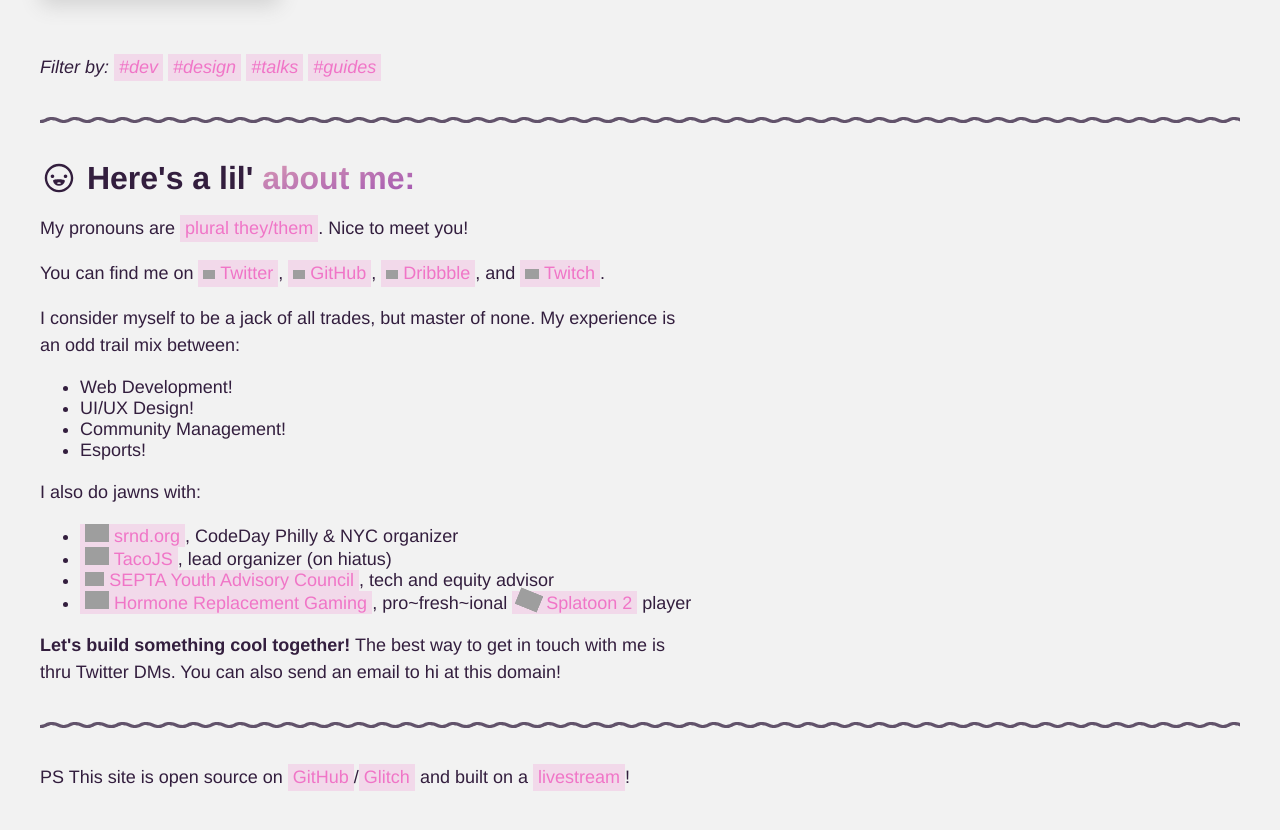
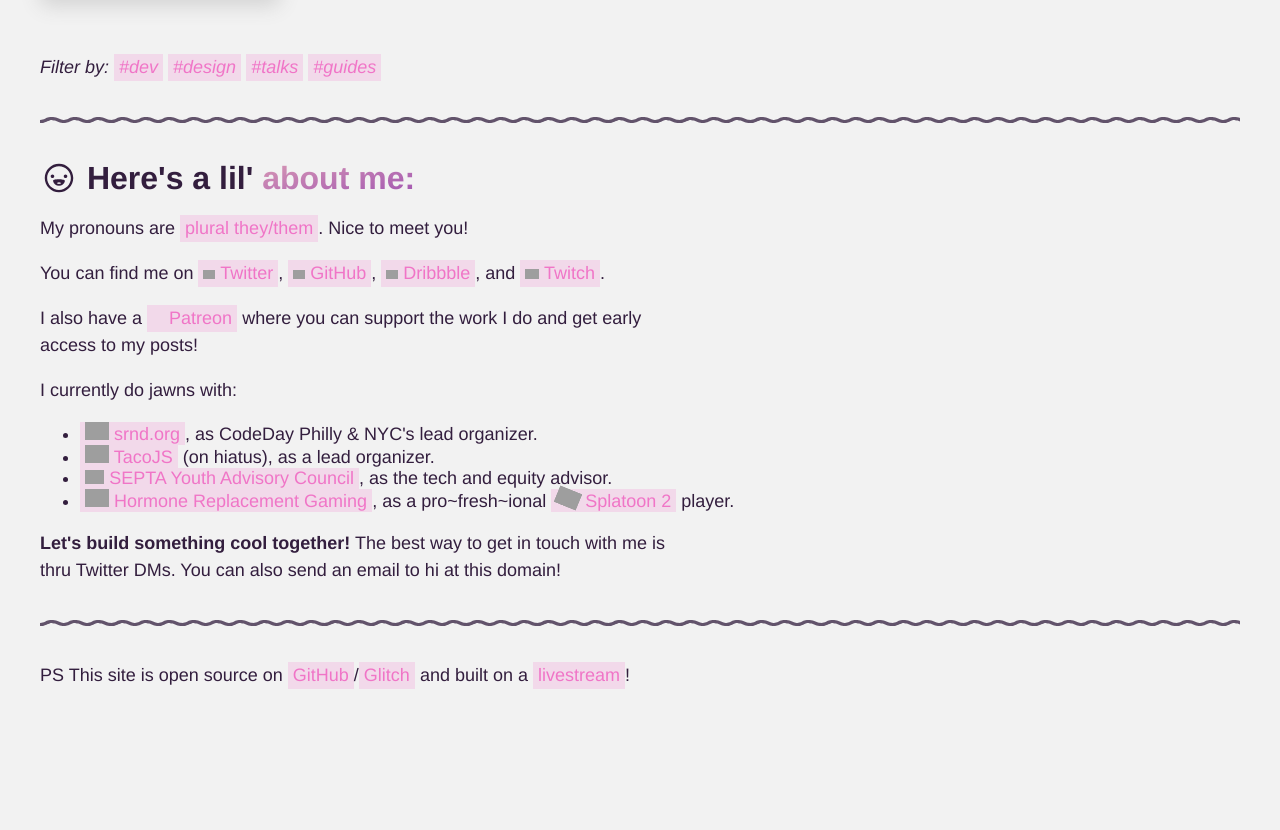
Before and after one commit to pixelyunicorn/2019.melody.dev, a Jekyll site: the page built from index.html, in a window 1280 px wide, cut to the strip 1275-2105 px from the top of the page. Built offline with Jekyll 4.4.1, drawn with Linux system fonts in a browser that asks for light colours; some web fonts are replaced; after the commit the page ends 2003 px from its top, so only the background shows below that; grey boxes are pictures that could not be loaded.

Commit message:
Respectfully beg for money

```diff
--- /dev/null
+++ b/_data/patrons.yaml
@@ -0,0 +1 @@
+- Natalie
--- a/_layouts/post.html
+++ b/_layouts/post.html
@@ -81,6 +81,7 @@
       <a id="edit-github" href="https://github.com/{{ site.github }}/blob/{{ site.branch }}/{{ page.path }}" target="_blank" class="button uno" ><img src="https://icon.now.sh/github/000" class="visible-theme-light" height="14" width="14" /><img src="https://icon.now.sh/github/fff" class="visible-theme-dark" height="14" width="14" /> View on GitHub</a>
       <a id="edit-glitch" href="https://glitch.com/edit/#!/{{ site.glitch }}?path={{ page.path }}:1:0" target="_blank" class="button uno"><img src="https://cdn.glitch.com/2bdfb3f8-05ef-4035-a06e-2043962a3a13%2Flogo-day.svg" class="visible-theme-light" height="14" width="18"/><img src="https://cdn.glitch.com/2bdfb3f8-05ef-4035-a06e-2043962a3a13%2Flogo-night.svg" class="visible-theme-dark" height="14" width="18"/> Remix on Glitch</a>
     </p>
+    {% include patreon-beg.html %}
     <h3>More Posts</h3>
     <p class="page-nav">
       {% if page.previous %}{% unless page.previous.hidden %}
--- a/_sass/base.scss
+++ b/_sass/base.scss
@@ -104,7 +104,7 @@
 
 blockquote {
   margin: 1em 0;
-  padding: 1em 1em 0;
+  padding: 1em 1em 1px;
   border-radius: 0;
   background: rgba(gray, .35);
   border-radius: $border-radius;
--- a/index.html
+++ b/index.html
@@ -89,25 +89,18 @@
 </p>
 
 <p>
-  I consider myself to be a jack of all trades, but master of none. My experience is an odd trail mix between:
+  I also have a <a class="uno" href="https://github.com/pixelyunicorn" target="_blank"><img src="https://c5.patreon.com/external/favicon/favicon-16x16.png?v=69kMELnXkB" height="12" width="12" /> Patreon</a> where you can support the work I do and get early access to my posts!
+</p>
+
+<p>
+  I currently do jawns with:
 </p>
 
 <ul>
-  <li>Web Development!</li>
-  <li>UI/UX Design!</li>
-  <li>Community Management!</li>
-  <li>Esports!</li>
-</ul>
-
-<p>
-  I also do jawns with:
-</p>
-
-<ul>
-  <li><a href="https://srnd.org/" target="_blank" class="uno"><img src="https://2018.melody.cool/media/stickers/codeday.png" alt="CodeDay Philly logo" style="max-height:1em" /> srnd.org</a>, CodeDay Philly &amp; NYC organizer</li>
-  <li><a href="https://tacojs.github.io" target="_blank" class="uno"><img src="https://2018.melody.cool/media/stickers/tacojs.png" alt="TacoJS logo" style="max-height:1em" /> TacoJS</a>, lead organizer (on hiatus)</li>
-  <li><a href="http://septayac.com" target="_blank" class="uno"><img src="https://2018.melody.cool/media/stickers/septa.png" alt="SEPTA logo" style="max-height:.8em;vertical-align:baseline" /> SEPTA Youth Advisory Council</a>, tech and equity advisor</li>
-  <li><a href="https://twitter.com/hrgesports" target="_blank" class="uno"><img src="https://2018.melody.cool/media/stickers/hrg.png" alt="HRG logo" style="max-height:1em" /> Hormone Replacement Gaming</a>, pro~fresh~ional <a href="https://twitter.com/pixelysquid" target="_blank" class="uno"><img src="https://2018.melody.cool/media/stickers/squid.png" alt="Splatoon squid" style="max-height:1em; transform:rotate(22deg)" /> Splatoon 2</a> player</li>
+  <li><a href="https://srnd.org/" target="_blank" class="uno"><img src="https://2018.melody.cool/media/stickers/codeday.png" alt="CodeDay Philly logo" style="max-height:1em" /> srnd.org</a>, as CodeDay Philly &amp; NYC's lead organizer.</li>
+  <li><a href="https://tacojs.github.io" target="_blank" class="uno"><img src="https://2018.melody.cool/media/stickers/tacojs.png" alt="TacoJS logo" style="max-height:1em" /> TacoJS</a> (on hiatus), as a lead organizer.</li>
+  <li><a href="http://septayac.com" target="_blank" class="uno"><img src="https://2018.melody.cool/media/stickers/septa.png" alt="SEPTA logo" style="max-height:.8em;vertical-align:baseline" /> SEPTA Youth Advisory Council</a>, as the tech and equity advisor.</li>
+  <li><a href="https://twitter.com/hrgesports" target="_blank" class="uno"><img src="https://2018.melody.cool/media/stickers/hrg.png" alt="HRG logo" style="max-height:1em" /> Hormone Replacement Gaming</a>, as a pro~fresh~ional <a href="https://twitter.com/pixelysquid" target="_blank" class="uno"><img src="https://2018.melody.cool/media/stickers/squid.png" alt="Splatoon squid" style="max-height:1em; transform:rotate(22deg)" /> Splatoon 2</a> player.</li>
 </ul>
 
 <p>
--- a/script.js
+++ b/script.js
@@ -23,6 +23,20 @@
 }
 
 set_theme();
+
+// Patreon
+function hide_patreon() {
+  localStorage['patreon_hidden'] = Date.now();
+  set_patreon_visibility();
+}
+
+function set_patreon_visibility() {
+  if (localStorage['patreon_hidden']) {
+    document.getElementById('patreon-beg').remove();
+  }
+}
+
+set_patreon_visibility();
 
 // Mastodon share button
 // From https://www.256kilobytes.com/content/show/4812/how-to-make-a-share-on-mastodon-button-in-pure-vanilla-javascript
```
Also changed, not shown: _includes/patreon-beg.html (added, +9 -0 lines).
